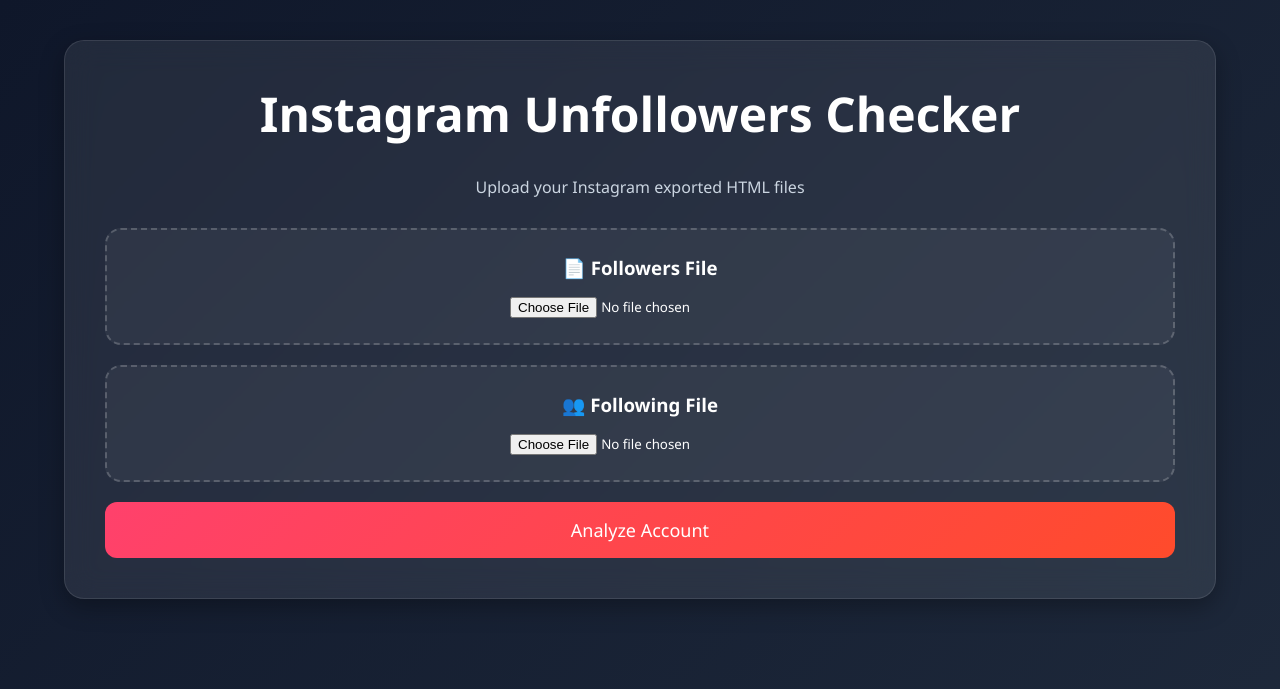
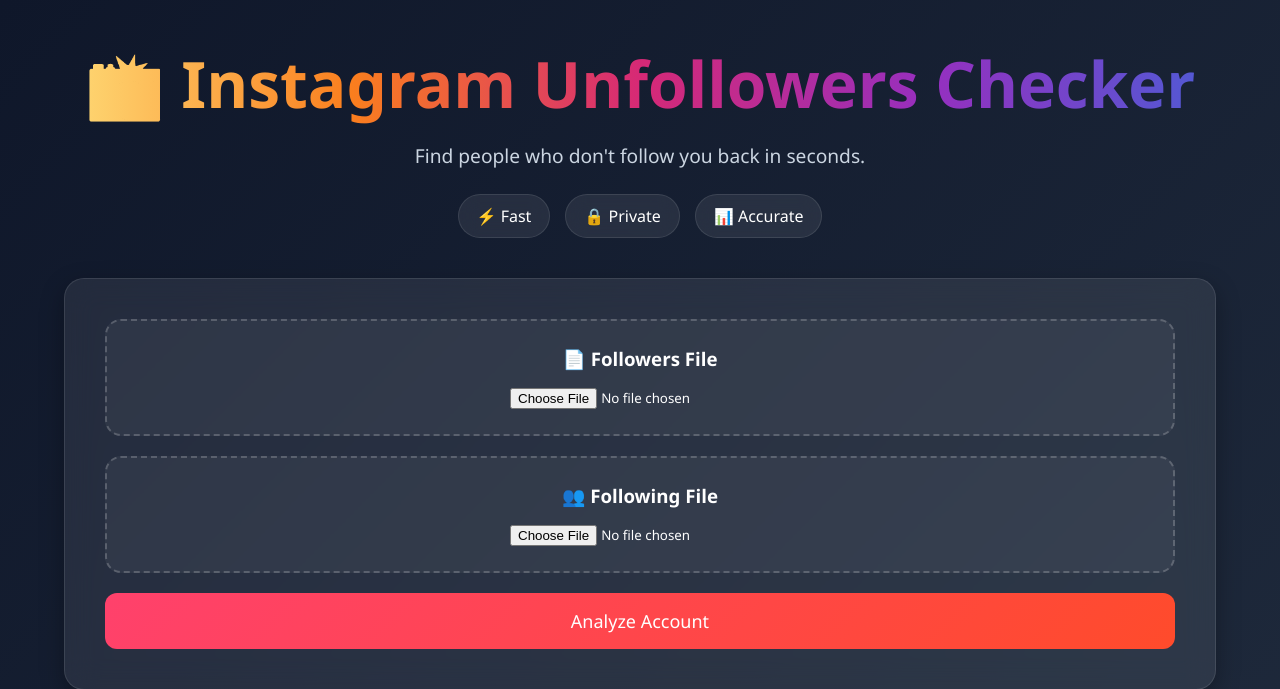
Before and after one commit to omkara24/Instagram-Unfollowers-Checker, a Flask app: page / in a window 1280 px wide. Shown: the top 689 px of the page. Run offline with Flask 3, Linux system fonts and the light colour scheme.

Commit message:
Add premium hero section and branding

```diff
--- a/static/style.css
+++ b/static/style.css
@@ -158,3 +158,47 @@
 input[type="file"]{
     color:white;
 }
+
+.hero{
+    text-align:center;
+    margin-bottom:40px;
+}
+
+.hero h1{
+    font-size:4rem;
+    margin-bottom:15px;
+}
+
+.hero p{
+    font-size:1.2rem;
+    color:#cbd5e1;
+    margin-bottom:25px;
+}
+
+.feature-row{
+    display:flex;
+    justify-content:center;
+    gap:15px;
+    flex-wrap:wrap;
+}
+
+.badge{
+    background:rgba(255,255,255,0.08);
+    border:1px solid rgba(255,255,255,0.1);
+    padding:10px 18px;
+    border-radius:999px;
+    backdrop-filter:blur(10px);
+}
+
+.hero h1{
+    background:linear-gradient(
+        90deg,
+        #feda75,
+        #fa7e1e,
+        #d62976,
+        #962fbf,
+        #4f5bd5
+    );
+    -webkit-background-clip:text;
+    -webkit-text-fill-color:transparent;
+}
--- a/templates/index.html
+++ b/templates/index.html
@@ -10,13 +10,27 @@
 
 <div class="container">
 
+    <div class="hero">
+
+        <h1>📸 Instagram Unfollowers Checker</h1>
+
+        <p>
+            Find people who don't follow you back in seconds.
+        </p>
+
+        <div class="feature-row">
+
+            <span class="badge">⚡ Fast</span>
+
+            <span class="badge">🔒 Private</span>
+
+            <span class="badge">📊 Accurate</span>
+
+        </div>
+
+    </div>
+
     <div class="card">
-
-        <h1>Instagram Unfollowers Checker</h1>
-
-        <p class="subtitle">
-            Upload your Instagram exported HTML files
-        </p>
 
         <form action="/compare"
               method="POST"
```
